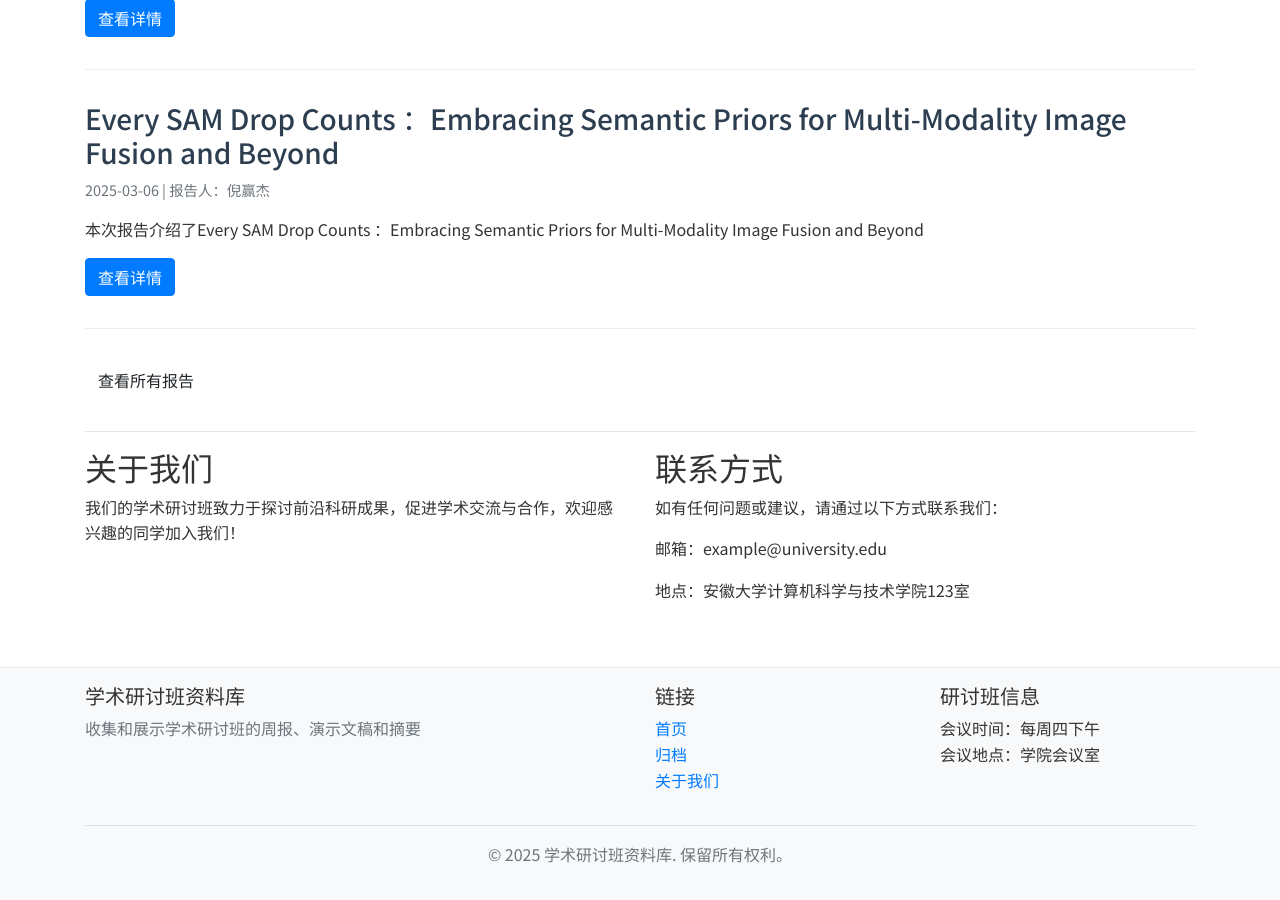
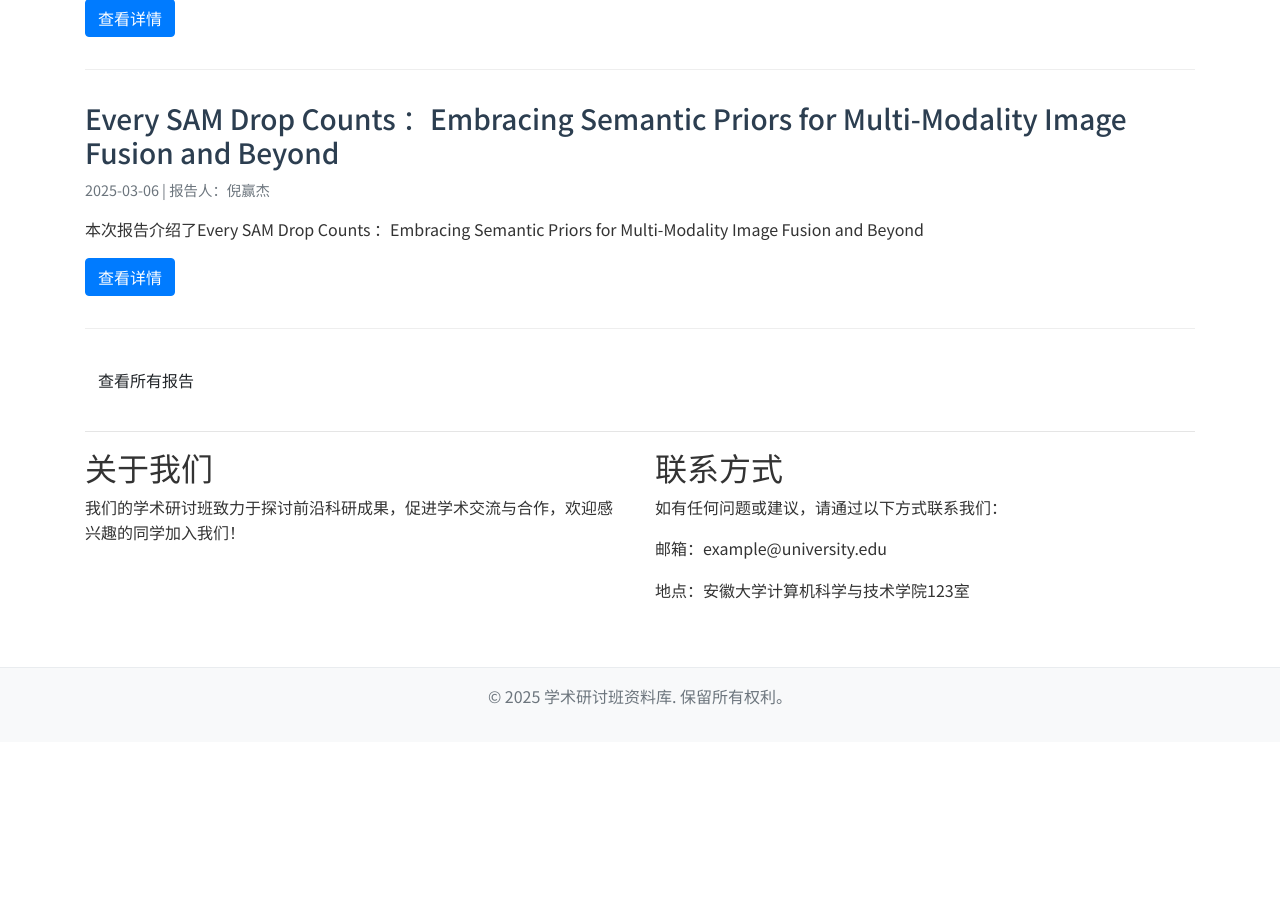
Before and after one commit to wushixuan238/ahu-seminar, a Jekyll site: the page built from index.html, in a window 1280 px wide and 900 px high, scrolled down 710 px. Built offline with Jekyll 4.4.1, drawn with Linux system fonts in a browser that asks for light colours; after the commit the page ends 1452 px from its top, so only the background shows below that.

Commit message:
feat: init project

```diff
--- a/_includes/footer.html
+++ b/_includes/footer.html
@@ -1,27 +1,5 @@
 <footer class="footer mt-5 py-3 bg-light">
   <div class="container">
-    <div class="row">
-      <div class="col-md-6">
-        <h5>{{ site.title }}</h5>
-        <p class="text-muted">{{ site.description }}</p>
-      </div>
-      <div class="col-md-3">
-        <h5>链接</h5>
-        <ul class="list-unstyled">
-          <li><a href="{{ site.baseurl }}/">首页</a></li>
-          <li><a href="{{ site.baseurl }}/archives/">归档</a></li>
-          <li><a href="{{ site.baseurl }}/about/">关于我们</a></li>
-        </ul>
-      </div>
-      <div class="col-md-3">
-        <h5>研讨班信息</h5>
-        <ul class="list-unstyled">
-          <li>会议时间：每周四下午</li>
-          <li>会议地点：学院会议室</li>
-        </ul>
-      </div>
-    </div>
-    <hr>
     <div class="row">
       <div class="col-md-12 text-center">
         <p class="text-muted">&copy; {{ site.time | date: '%Y' }} {{ site.title }}. 保留所有权利。</p>
```
